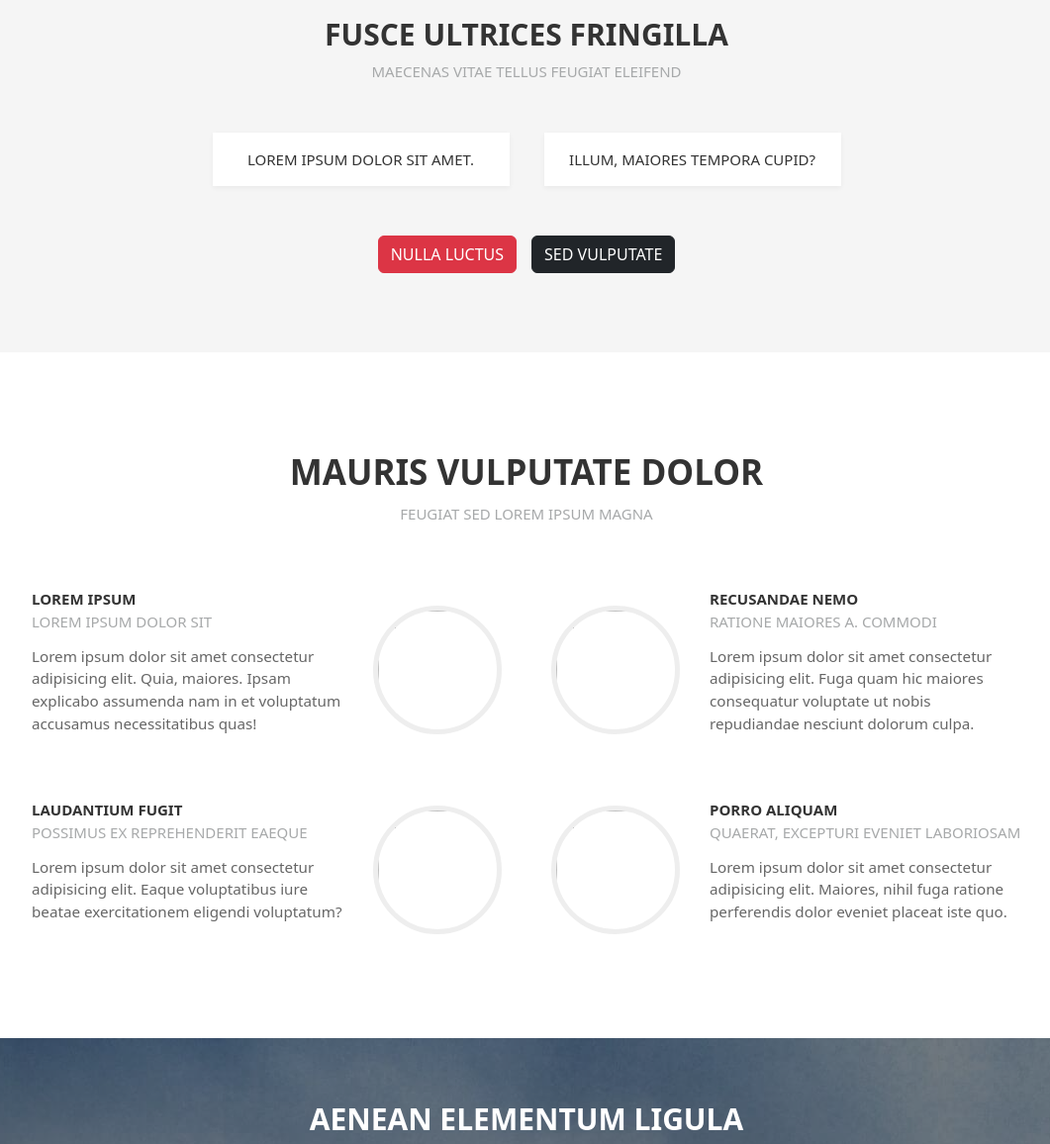
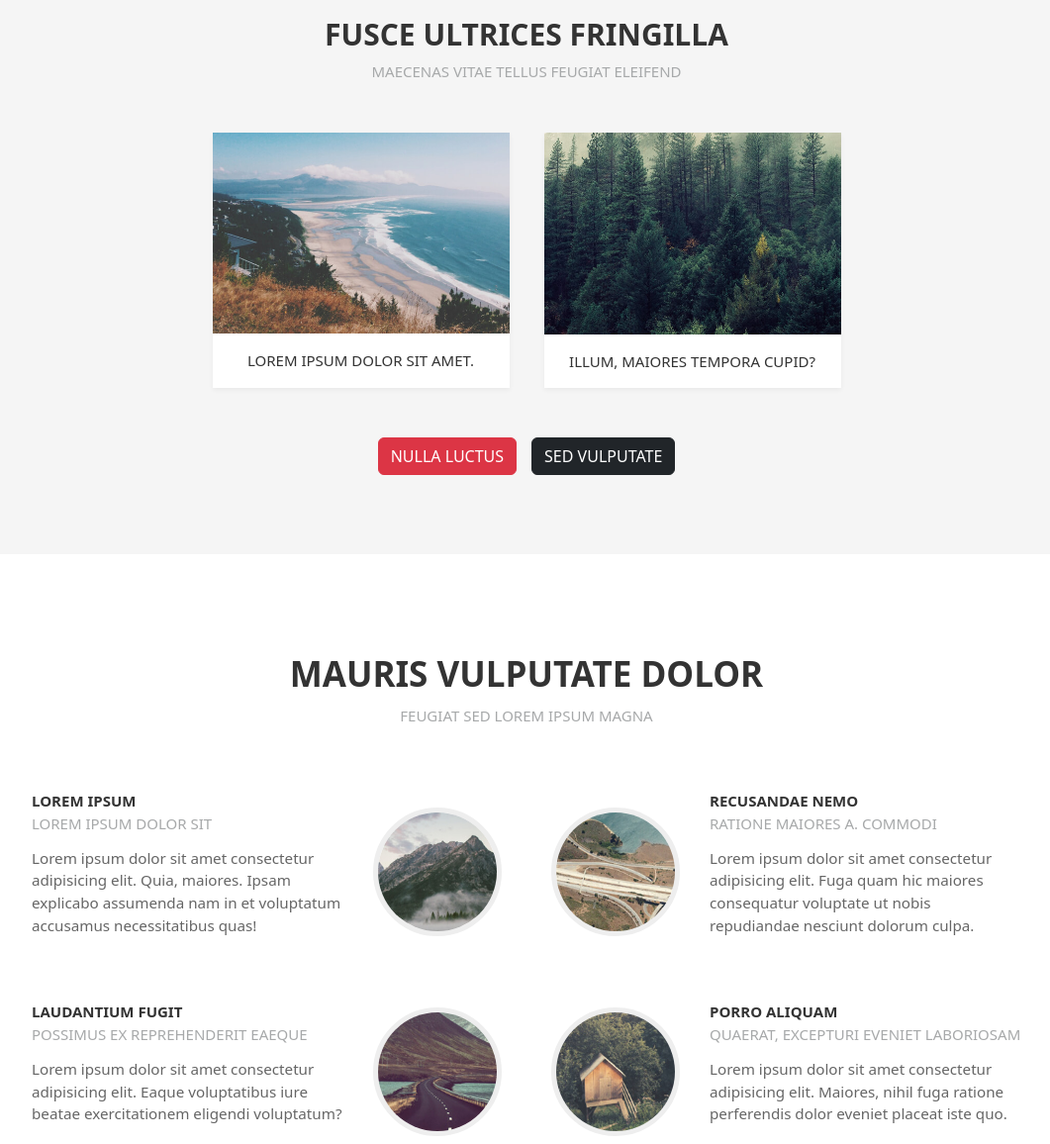
Before and after one commit to YassineBaadi/spatial, a website: page index.html in a window 1280 px wide. Shown: the part 1360-2516 px from the top of the page at 99% size, without its empty margins (108-1169 px from the left). Drawn offline with Linux system fonts and the light colour scheme; the site is published under a folder, as on GitHub Pages, so addresses that start at the root find nothing; files whose address does not match are found by name.

Commit message:
Update index.html

```diff
--- a/index.html
+++ b/index.html
@@ -46,11 +46,11 @@
 
     <div class="imageGrid">
       <div class="imageCard">
-        <img src="/public/assets/img/pic02.jpg" alt="" />
+        <img src="./public/assets/img/pic02.jpg" alt="" />
         <p>LOREM IPSUM DOLOR SIT AMET.</p>
       </div>
       <div class="imageCard">
-        <img src="/public/assets/img/pic03.jpg" alt="" />
+        <img src="./public/assets/img/pic03.jpg" alt="" />
         <p>ILLUM, MAIORES TEMPORA CUPID?</p>
       </div>
     </div>
@@ -76,7 +76,7 @@
           <p>Lorem ipsum dolor sit amet consectetur adipisicing elit. Quia, maiores. Ipsam explicabo assumenda nam in et voluptatum accusamus necessitatibus quas!</p>
         </div>
         <div class="featureImg">
-          <img src="/public/assets/img/pic04.jpg" alt="">
+          <img src="./public/assets/img/pic04.jpg" alt="">
         </div>
       </div>
 
@@ -87,7 +87,7 @@
           <p>Lorem ipsum dolor sit amet consectetur adipisicing elit. Fuga quam hic maiores consequatur voluptate ut nobis repudiandae nesciunt dolorum culpa.</p>
         </div>
         <div class="featureImg">
-          <img src="/public/assets/img/pic05.jpg" alt="">
+          <img src="./public/assets/img/pic05.jpg" alt="">
         </div>
       </div>
 
@@ -98,7 +98,7 @@
           <p>Lorem ipsum dolor sit amet consectetur adipisicing elit. Eaque voluptatibus iure beatae exercitationem eligendi voluptatum?</p>
         </div>
         <div class="featureImg">
-          <img src="/public/assets/img/pic06.jpg" alt="">
+          <img src="./public/assets/img/pic06.jpg" alt="">
         </div>
       </div>
 
@@ -109,7 +109,7 @@
           <p>Lorem ipsum dolor sit amet consectetur adipisicing elit. Maiores, nihil fuga ratione perferendis dolor eveniet placeat iste quo.</p>
         </div>
         <div class="featureImg">
-          <img src="/public/assets/img/pic07.jpg" alt="">
+          <img src="./public/assets/img/pic07.jpg" alt="">
         </div>
       </div>
     </div>
```
